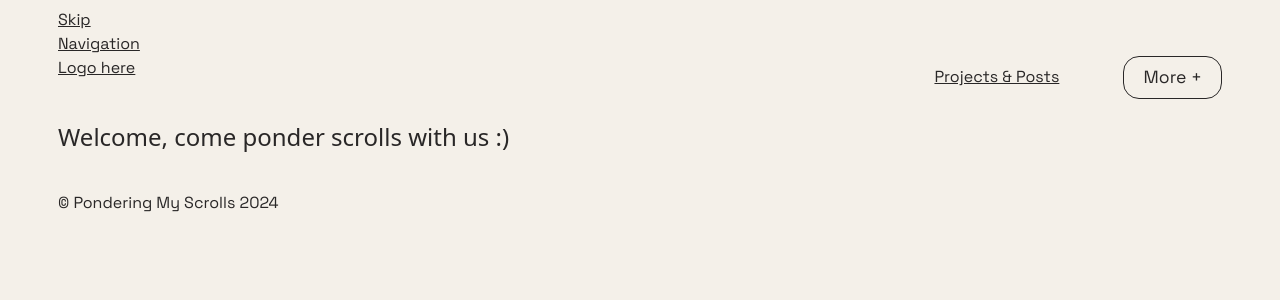
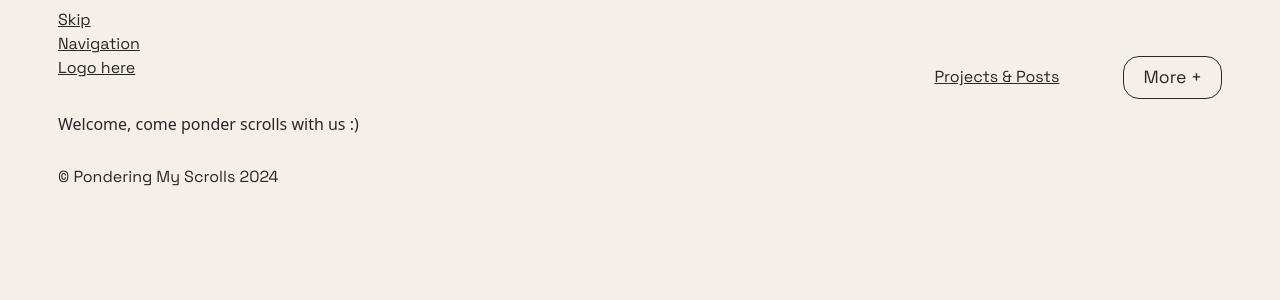
Before and after one commit to Pondering-My-Scrolls/pondering-my-scrolls-website, a Next.js app: page / in a window 1280 px wide. Shown: the top 300 px of the page. Built offline with nearby package versions, Linux system fonts and the light colour scheme; a web font is replaced by a local one.

Commit message:
Add base font size

```diff
--- a/assets/styles/2-global.scss
+++ b/assets/styles/2-global.scss
@@ -1,9 +1,14 @@
+html {
+    font-size: 1rem;
+}
+
 body {
     background-color: $cream;
 
     * {
         color: $black;
         line-height: 1.5;
+        font-size: 1rem;
     }
 }
 
```
